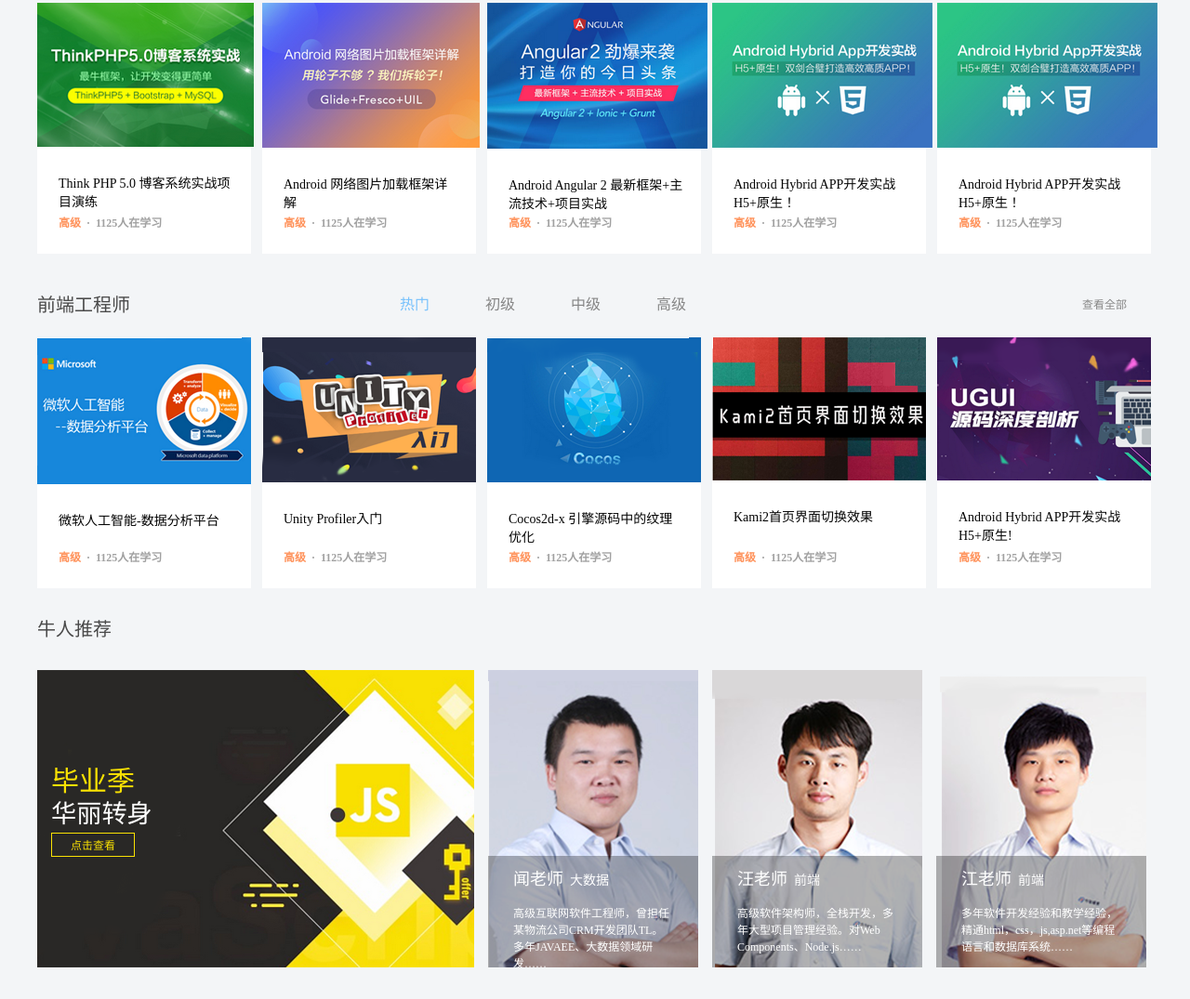
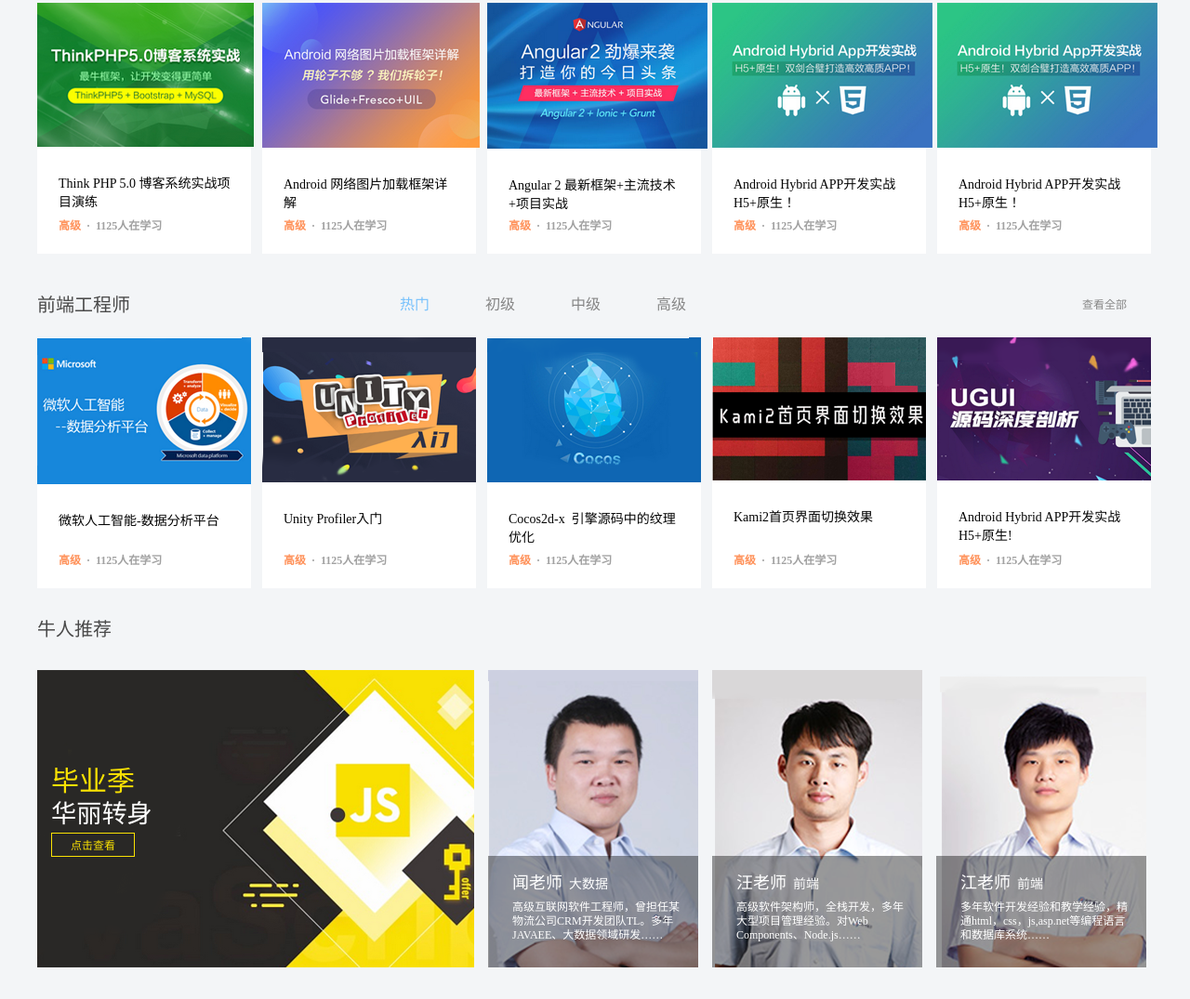
Before and after one commit to zardSPRING/---, a plain HTML site: page index.html in a window 1280 px wide. Shown: the part 946-2021 px from the top of the page at 93% size. Drawn offline with Linux system fonts and the light colour scheme.

Commit message:
lasttime

```diff
--- a/css/index.css
+++ b/css/index.css
@@ -218,8 +218,9 @@ h4 {
 
 h5 {
     position: absolute;
+    font-size: 12px;
     left: 23px;
-    bottom: 25px;
+    bottom: 22px;
 }
 
 .spanone {
@@ -382,7 +383,7 @@ h5 {
     height: 120px;
     width: 226px;
     color: #fff;
-    background: rgba(0, 0, 0, .3);
+    background: rgba(0, 0, 0, .4);
 }
 
 .teachername {
@@ -394,14 +395,14 @@ h5 {
 }
 
 .teacher {
-    line-height: 50px;
-    text-indent: 27px;
+    margin-top: 14px;
+    text-indent: 26px;
 }
 
 .jianli {
-    margin-left: 27px;
-    margin-right: 30px;
+    margin: 8px 15px 0 26px;
     font-size: 12px;
+    line-height: 15px;
 }
 
 .people div:last-child {
--- a/index.html
+++ b/index.html
@@ -75,7 +75,7 @@
         </div>
         <div>
             <img src="./images/jingpin-three.png" alt="精品three">
-            <h4>Android Angular 2 最新框架+主流技术+项目实战 </h4>
+            <h4>Angular 2 最新框架+主流技术+项目实战 </h4>
             <h5><span class="spanone">高级&nbsp;</span><span class="spantwo"> ·&nbsp;&nbsp;1125人在学习</span></h5>
         </div>
         <div>
@@ -100,7 +100,7 @@
         </div>
         <div>
             <img src="./images/jingpin-three.png" alt="精品three">
-            <h4>Android Angular 2 最新框架+主流技术+项目实战 </h4>
+            <h4>Angular 2 最新框架+主流技术+项目实战 </h4>
             <h5><span class="spanone">高级&nbsp;</span><span class="spantwo"> ·&nbsp;&nbsp;1125人在学习</span></h5>
         </div>
         <div>
@@ -137,7 +137,7 @@
         </div>
         <div>
             <img src="./images/web-three.png" alt="webthree">
-            <h4>Cocos2d-x 引擎源码中的纹理优化 </h4>
+            <h4>Cocos2d-x &nbsp;引擎源码中的纹理优化 </h4>
             <h5><span class="spanone">高级&nbsp;</span><span class="spantwo"> ·&nbsp;&nbsp;1125人在学习</span></h5>
         </div>
         <div>
```
